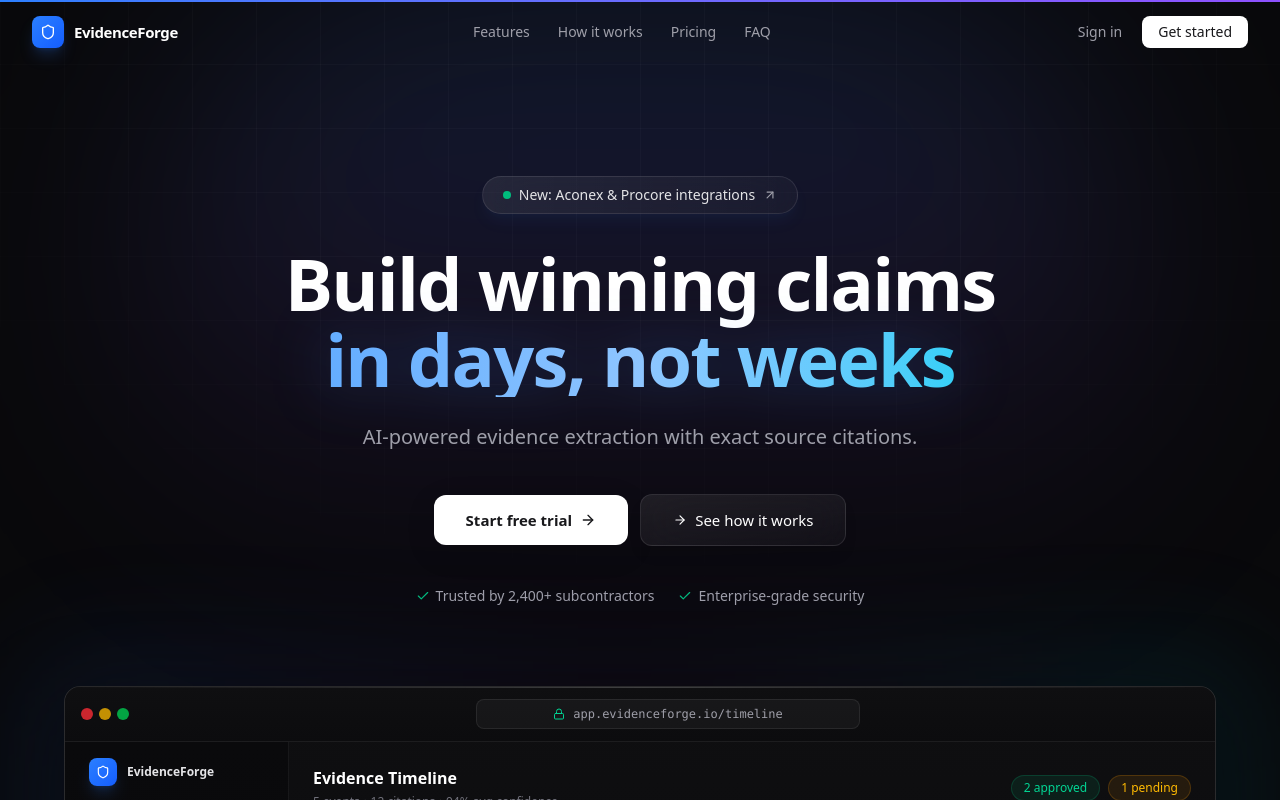
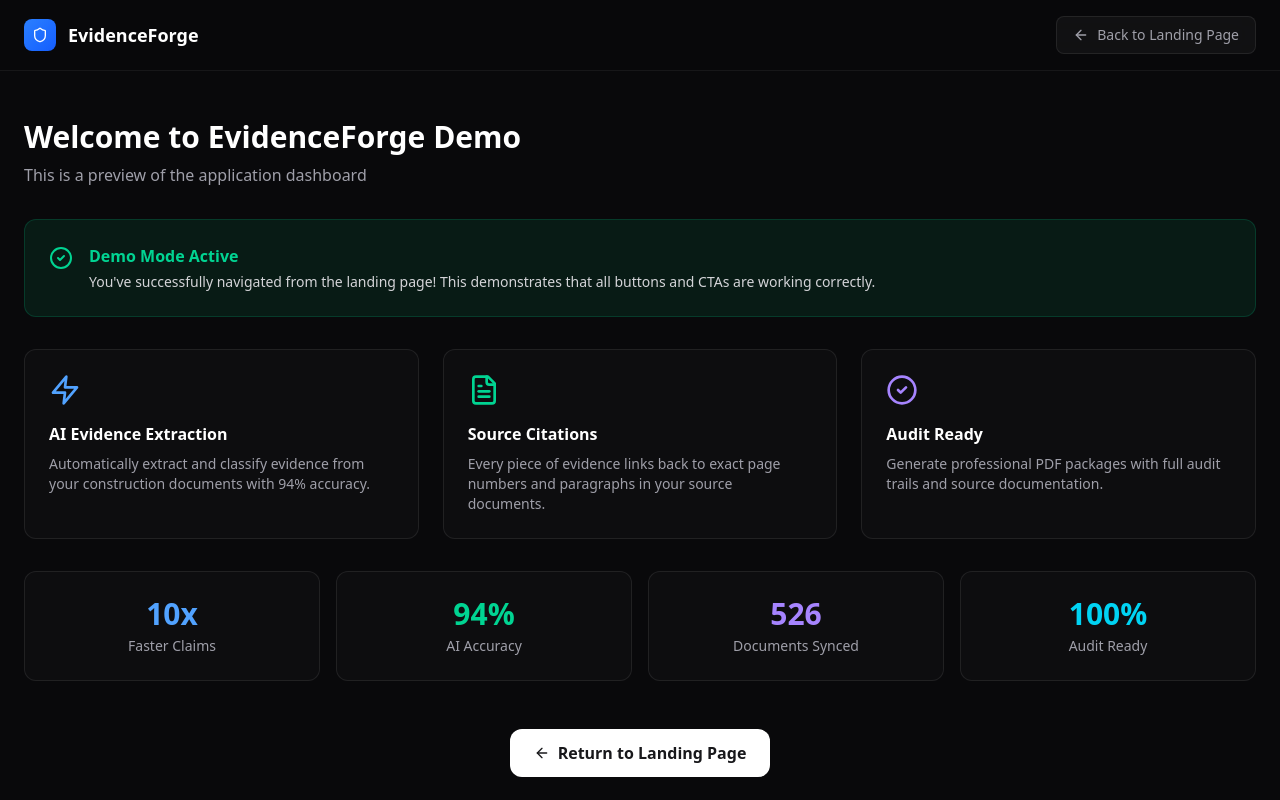
Before and after one commit to xb3sox/evorge, a React (Vite) app: page / in a window 1280 px wide. Both pictures are taken after a click on the button "Sign in". Shown: the top 800 px of the page. Built offline with nearby package versions, Linux system fonts and the light colour scheme.

Commit message:
task snapshot 4d458533-7f43-4238-9637-3922b48f3141

```diff
--- a/src/App.tsx
+++ b/src/App.tsx
@@ -1,10 +1,125 @@
+import { useState } from 'react';
 import LandingPage from './LandingPage';
+import { Shield, ArrowLeft, Zap, FileText, CheckCircle2 } from 'lucide-react';
 
 export default function App() {
+  const [showDemo, setShowDemo] = useState(false);
+
   const handleEnterApp = () => {
-    // This would navigate to the app in a real implementation
-    console.log('Entering app...');
+    setShowDemo(true);
   };
+
+  const handleBackToLanding = () => {
+    setShowDemo(false);
+  };
+
+  if (showDemo) {
+    return <DemoApp onBack={handleBackToLanding} />;
+  }
 
   return <LandingPage onEnterApp={handleEnterApp} />;
 }
+
+function DemoApp({ onBack }: { onBack: () => void }) {
+  return (
+    <div className="min-h-screen bg-[#09090b] text-white">
+      {/* Header */}
+      <header className="border-b border-white/[0.06] bg-[#09090b]/80 backdrop-blur-xl sticky top-0 z-40">
+        <div className="max-w-7xl mx-auto px-6 py-4 flex items-center justify-between">
+          <div className="flex items-center gap-3">
+            <div className="w-8 h-8 bg-gradient-to-br from-blue-500 to-blue-600 rounded-lg flex items-center justify-center">
+              <Shield className="w-4 h-4 text-white" />
+            </div>
+            <span className="font-semibold text-lg">EvidenceForge</span>
+          </div>
+          <button
+            onClick={onBack}
+            className="flex items-center gap-2 px-4 py-2 text-sm text-zinc-400 hover:text-white bg-white/[0.04] hover:bg-white/[0.08] border border-white/[0.08] rounded-lg transition-colors"
+          >
+            <ArrowLeft className="w-4 h-4" />
+            Back to Landing Page
+          </button>
+        </div>
+      </header>
+
+      {/* Main Content */}
+      <main className="max-w-7xl mx-auto px-6 py-12">
+        <div className="mb-8">
+          <h1 className="text-3xl font-bold mb-2">Welcome to EvidenceForge Demo</h1>
+          <p className="text-zinc-400">This is a preview of the application dashboard</p>
+        </div>
+
+        {/* Success Message */}
+        <div className="bg-emerald-500/10 border border-emerald-500/20 rounded-xl p-6 mb-8">
+          <div className="flex items-start gap-4">
+            <CheckCircle2 className="w-6 h-6 text-emerald-400 flex-shrink-0 mt-0.5" />
+            <div>
+              <h3 className="font-semibold text-emerald-400 mb-1">Demo Mode Active</h3>
+              <p className="text-sm text-zinc-300">
+                You've successfully navigated from the landing page! This demonstrates that all buttons and CTAs are working correctly.
+              </p>
+            </div>
+          </div>
+        </div>
+
+        {/* Feature Cards */}
+        <div className="grid md:grid-cols-3 gap-6 mb-8">
+          <div className="bg-white/[0.02] border border-white/[0.08] rounded-xl p-6 hover:border-blue-500/30 transition-colors">
+            <Zap className="w-8 h-8 text-blue-400 mb-4" />
+            <h3 className="font-semibold mb-2">AI Evidence Extraction</h3>
+            <p className="text-sm text-zinc-400">
+              Automatically extract and classify evidence from your construction documents with 94% accuracy.
+            </p>
+          </div>
+
+          <div className="bg-white/[0.02] border border-white/[0.08] rounded-xl p-6 hover:border-emerald-500/30 transition-colors">
+            <FileText className="w-8 h-8 text-emerald-400 mb-4" />
+            <h3 className="font-semibold mb-2">Source Citations</h3>
+            <p className="text-sm text-zinc-400">
+              Every piece of evidence links back to exact page numbers and paragraphs in your source documents.
+            </p>
+          </div>
+
+          <div className="bg-white/[0.02] border border-white/[0.08] rounded-xl p-6 hover:border-violet-500/30 transition-colors">
+            <CheckCircle2 className="w-8 h-8 text-violet-400 mb-4" />
+            <h3 className="font-semibold mb-2">Audit Ready</h3>
+            <p className="text-sm text-zinc-400">
+              Generate professional PDF packages with full audit trails and source documentation.
+            </p>
+          </div>
+        </div>
+
+        {/* Stats */}
+        <div className="grid grid-cols-2 md:grid-cols-4 gap-4">
+          <div className="bg-white/[0.02] border border-white/[0.08] rounded-xl p-6 text-center">
+            <p className="text-3xl font-bold text-blue-400 mb-1">10x</p>
+            <p className="text-sm text-zinc-400">Faster Claims</p>
+          </div>
+          <div className="bg-white/[0.02] border border-white/[0.08] rounded-xl p-6 text-center">
+            <p className="text-3xl font-bold text-emerald-400 mb-1">94%</p>
+            <p className="text-sm text-zinc-400">AI Accuracy</p>
+          </div>
+          <div className="bg-white/[0.02] border border-white/[0.08] rounded-xl p-6 text-center">
+            <p className="text-3xl font-bold text-violet-400 mb-1">526</p>
+            <p className="text-sm text-zinc-400">Documents Synced</p>
+          </div>
+          <div className="bg-white/[0.02] border border-white/[0.08] rounded-xl p-6 text-center">
+            <p className="text-3xl font-bold text-cyan-400 mb-1">100%</p>
+            <p className="text-sm text-zinc-400">Audit Ready</p>
+          </div>
+        </div>
+
+        {/* CTA */}
+        <div className="mt-12 text-center">
+          <button
+            onClick={onBack}
+            className="inline-flex items-center gap-2 px-6 py-3 bg-white hover:bg-zinc-100 text-zinc-900 font-semibold rounded-xl transition-colors"
+          >
+            <ArrowLeft className="w-4 h-4" />
+            Return to Landing Page
+          </button>
+        </div>
+      </main>
+    </div>
+  );
+}
```
Also changed, not shown: 1 other file (tests, documents, lock files or other folders).
